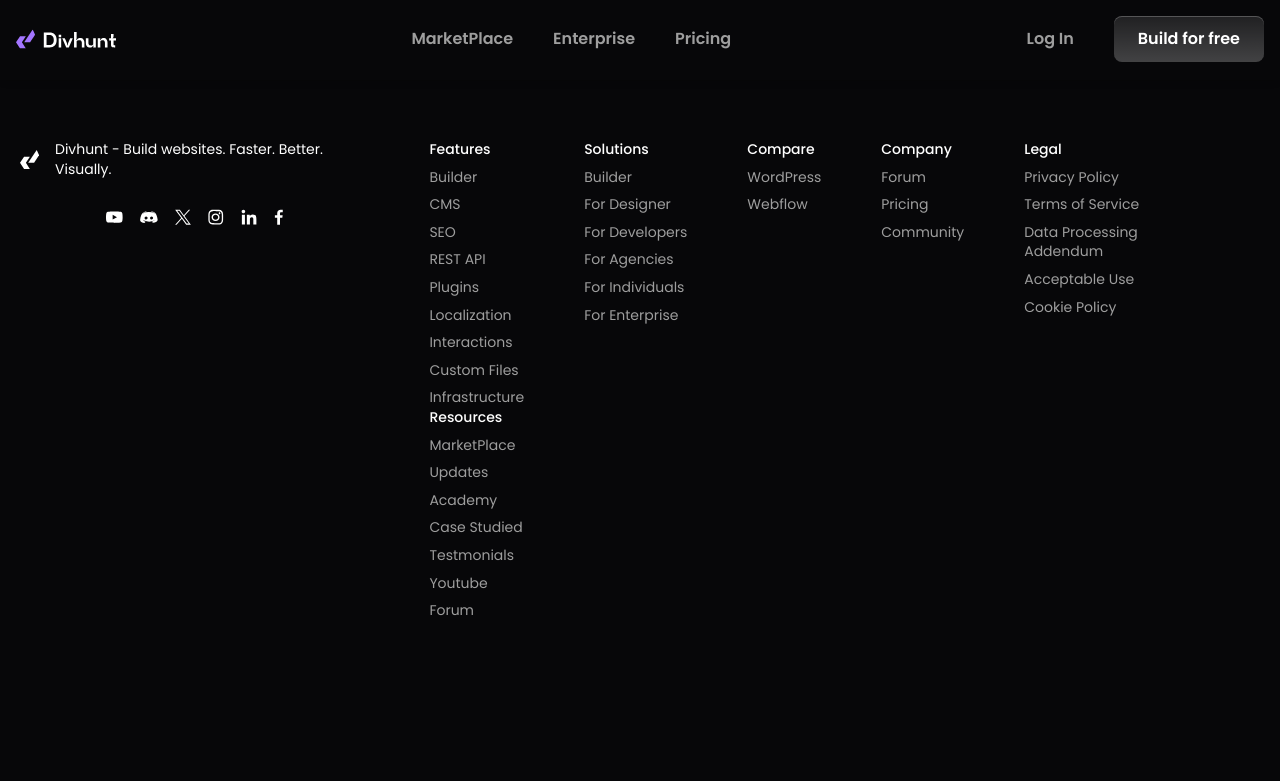
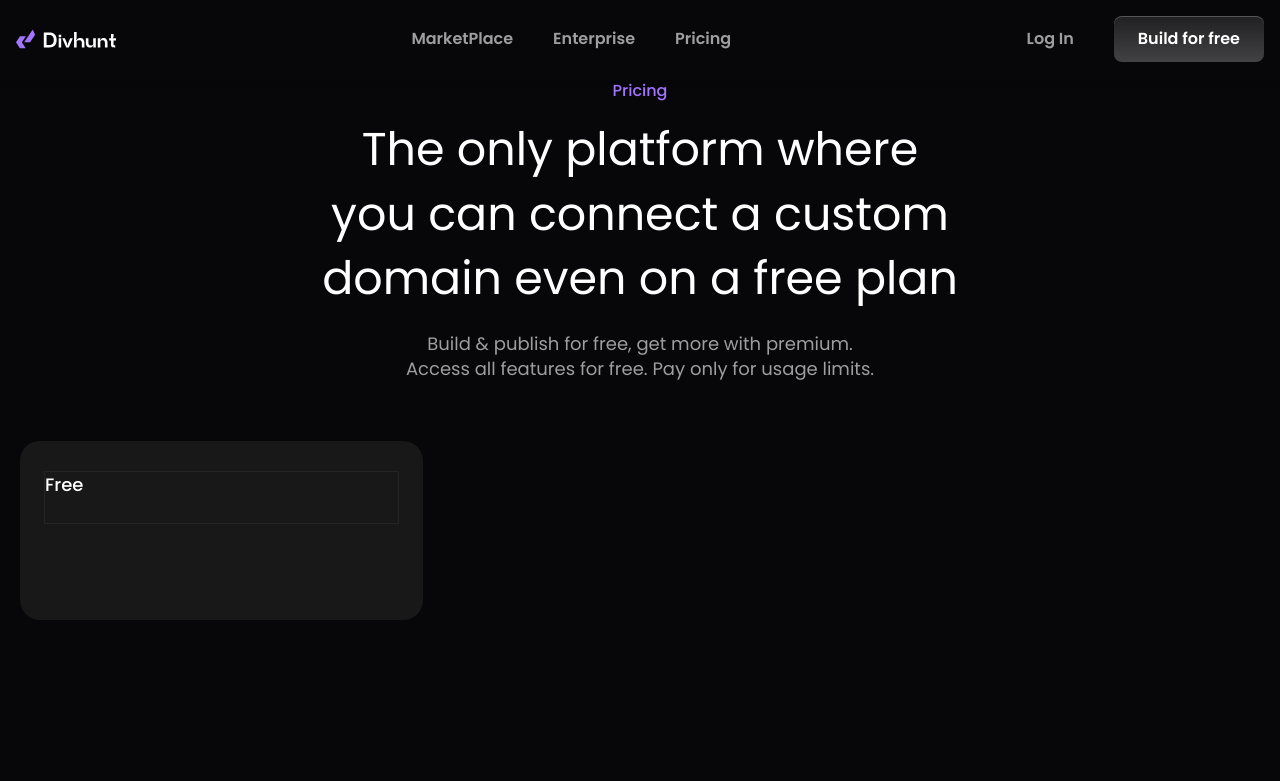
Before and after one commit to olumatty/Divhunt-Clone, a React (Vite) app: page /pricing in a window 1280 px wide. Shown: the top 781 px of the page. Built offline with nearby package versions, Linux system fonts and the light colour scheme.

Commit message:
Pricing 1.0

```diff
--- /dev/null
+++ b/src/components/Price.jsx
@@ -0,0 +1,36 @@
+import React from "react";
+
+const Price = () => {
+  return (
+    <div className="pb-[60px] pt-[80px] md:pb-[100px]">
+      <div className="w-full block max-w-[1400px] mx-auto px-[20px]">
+        <div>
+          <div className="w-full max-w-[650px] text-center mx-auto mb-[60px]">
+            <span className="text-[#a375ff] font-[500]">Pricing</span>
+            <h1 className="mt-[15px] leading-[1.4] font-[400] mb-[20px] text-[36px] md:text-[42px] lg:text-[46px]">
+              The only platform where you can connect a custom domain even on a
+              free plan
+            </h1>
+            <p className="w-full max-[410px] mx-auto text-[#9e9e9e] text-[18px] leading-[1.4]">Build & publish for free, get more with premium. <br/>Access all features for free. Pay only for usage limits.</p>
+          </div>
+
+          <div className="grid grid-col-1 md:grid-cols-2 lg:grid-cols-3 gap-4 ">
+            <div className="flex gap-y-[50px] bg-[rgba(36,36,36,0.6)] py-[30px] px-6 rounded-[20px] flex-col justify-between font-[16px] leading-[1.4]">
+                <div className="">
+                    <div className="border border-b border-[#242424] mb-4 pb-4">
+                        <p className="mb-[10px] font-[500] text-[18px]">Free</p>
+                    </div>
+                </div>
+
+
+                <div></div>
+
+            </div>
+          </div>
+        </div>
+      </div>
+    </div>
+  );
+};
+
+export default Price;
--- a/src/pages/Pricing/index.jsx
+++ b/src/pages/Pricing/index.jsx
@@ -1,9 +1,11 @@
 import React from "react";
 import Eform from "../../components/Eform";
+import Price from "../../components/Price";
 
 const Pricing = () => {
   return (
-   <div className="pt-[80px]">
+   <div className="">
+    <Price/>
 
    </div>
   );
```
